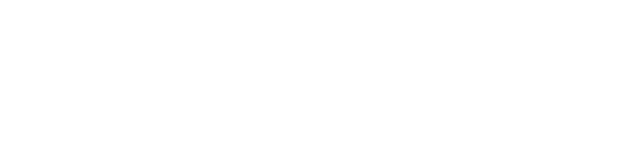
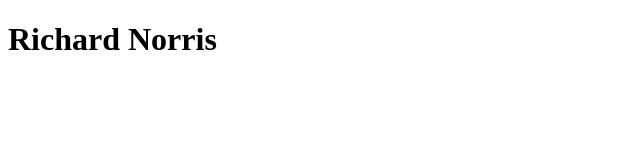
Before and after one commit to RickyNorris/Portfolio, a plain HTML site: page index.html in a window 1280 px wide. Shown: the whole page, without its empty margins (0-640 px from the left). Drawn offline with Linux system fonts and the light colour scheme.

Commit message:
Added header

```diff
--- a/index.html
+++ b/index.html
@@ -7,6 +7,8 @@
     <title>Richard Norris Portfolio</title>
 </head>
 <body>
-
+    <header>
+        <h1>Richard Norris</h1>
+    </header>
 </body>
 </html>
```
